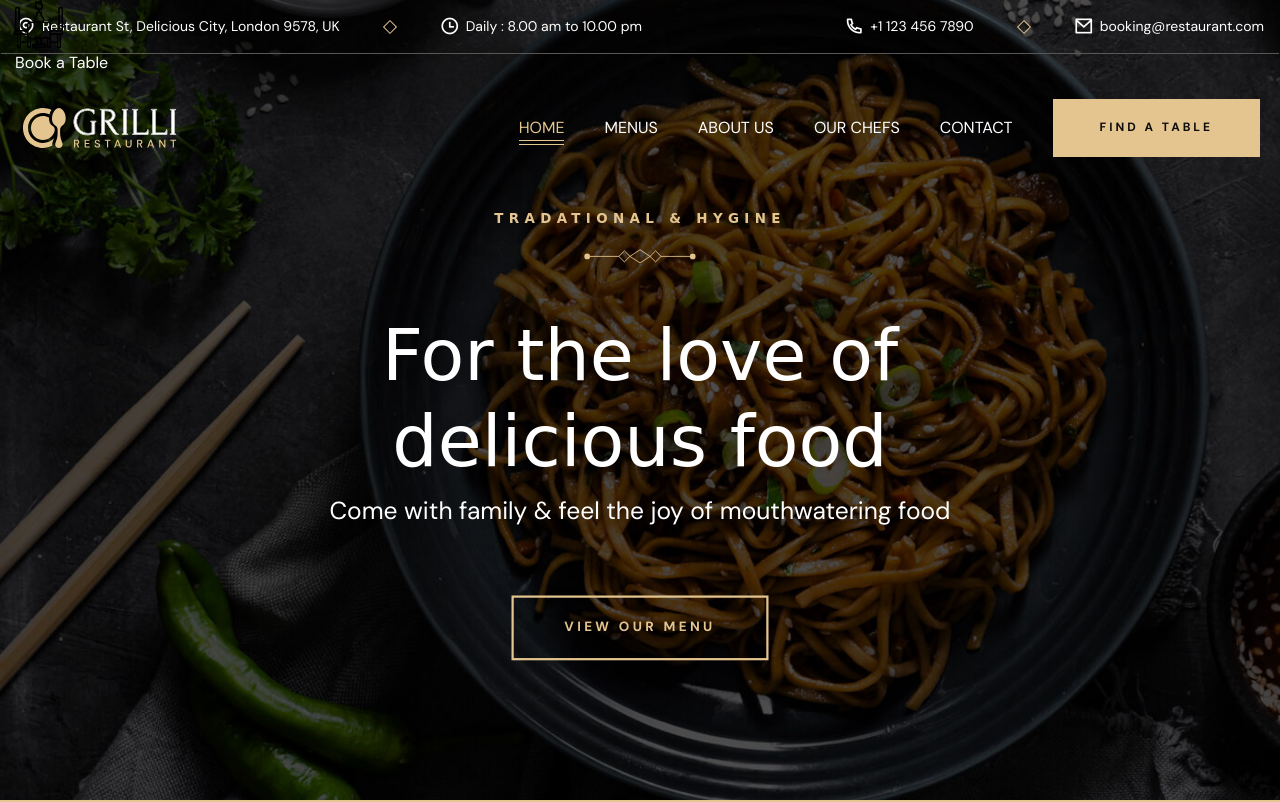
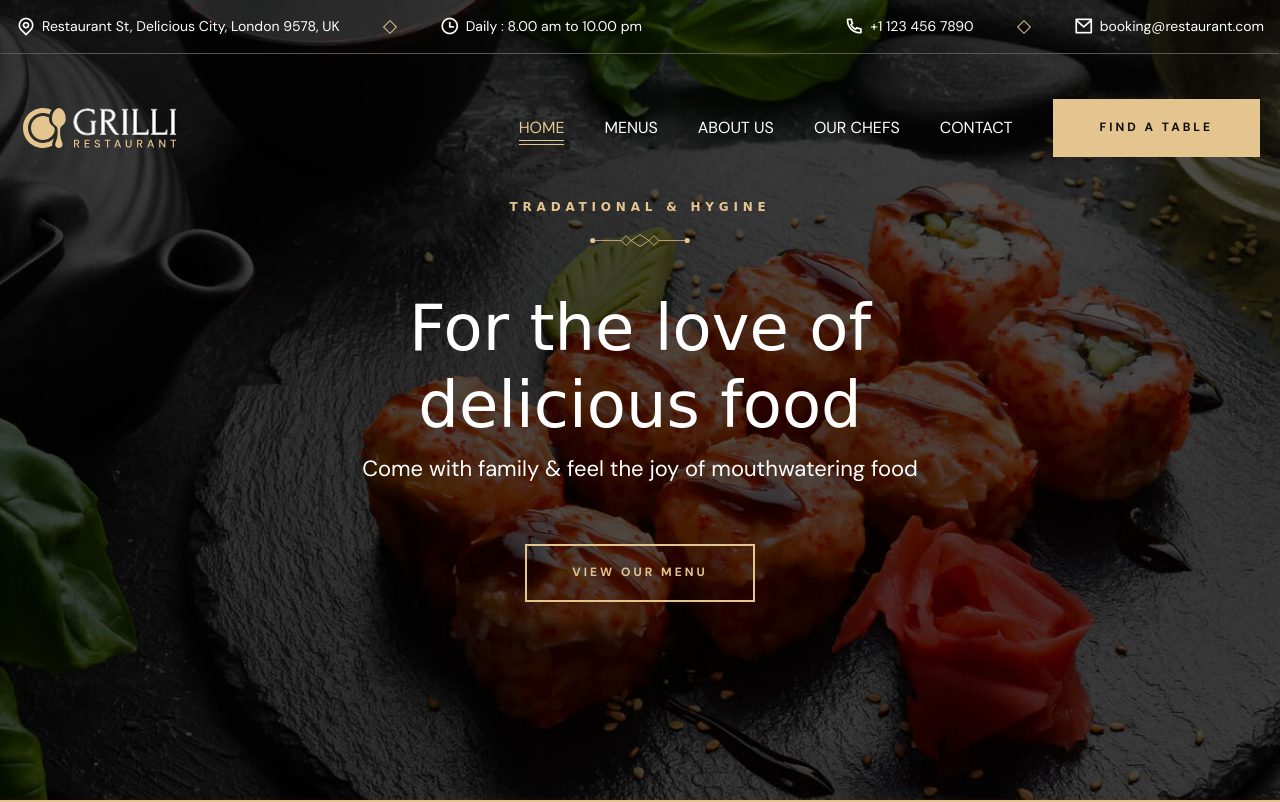
Before and after one commit to Krzysiek756/Grilli-Restaurant, a website: page src/index.pug in a window 1280 px wide. Shown: the top 802 px of the page. Drawn offline with nearby package versions, Linux system fonts and the light colour scheme; files that its build step writes are made by us from their sources; a web font is replaced by a local one.

Commit message:
repair background image problem

```diff
--- a/src/parts/content.pug
+++ b/src/parts/content.pug
@@ -7,6 +7,7 @@
                 .hero__content#home
                     .hero__slider(data-hero-slider="")
                         .hero__slide.active(data-hero-slider-item="")
+                            .hero__bg
                             h3.slide__subtitle Tradational & Hygine
                             h1.slide__title For the love of delicious food
                             p.slide__p Come with family & feel the joy of mouthwatering food
@@ -14,6 +15,7 @@
                                 span.text.text-1 View Our Menu
                                 span.text.text-2(aria-hidden='true') View Our Menu
                         .hero__slide(data-hero-slider-item="")
+                            .hero__bg
                             h3.slide__subtitle delightful experience
                             h1.slide__title Flavors Inspired by the Seasons
                             p.slide__p Come with family & feel the joy of mouthwatering food
@@ -21,6 +23,7 @@
                                 span.text.text-1 View Our Menu
                                 span.text.text-2(aria-hidden='true') View Our Menu
                         .hero__slide(data-hero-slider-item="")
+                            .hero__bg
                             h3.slide__subtitle amazing & delicious
                             h1.slide__title Where every flavor tells a story
                             p.slide__p Come with family & feel the joy of mouthwatering food
--- a/src/scss/components/_container.scss
+++ b/src/scss/components/_container.scss
@@ -6,6 +6,8 @@
 .hero {
 
     margin-top: -22px;
+
+
 
 
 
@@ -18,6 +20,11 @@
 
     .container {
         max-width: unset;
+    }
+
+
+    &__content {
+        overflow: hidden;
     }
 
 
@@ -35,6 +42,51 @@
 
     }
 
+    &__bg {
+
+        background: url('/assets/img/hero-slider-2.jpg');
+        background-position: center center;
+        background-size: cover;
+        background-repeat: no-repeat;
+
+        position: absolute;
+        left: 0;
+        top: -50px;
+
+        background-color: red;
+        width: 100%;
+        height: 100vh;
+
+        z-index: -1;
+
+
+        @keyframes smoothScale {
+            0% {
+                transform: scale(1);
+            }
+
+            100% {
+                transform: scale(1.15);
+
+
+            }
+
+
+        }
+    }
+
+    &__image {
+        position: absolute;
+        z-index: 2;
+        bottom: 15px;
+        right: 15px;
+        background-color: $gold-crayola;
+        height: fit-content;
+        width: 110px;
+        height: 110px;
+        padding: 12px;
+    }
+
     &__slide {
         display: flex;
         flex-direction: column;
@@ -45,47 +97,22 @@
         visibility: hidden;
 
 
-        padding: 150px 0;
+        padding: 120px 0;
 
 
 
 
-        background: url('/assets/img/hero-slider-1.jpg');
-        background-position: center center;
-        background-size: cover;
-        background-repeat: no-repeat;
-        width: 100%;
-
-
-
-
-        z-index: -1;
-
-
-        position: absolute;
-        left: 0;
 
 
 
         &.active {
             opacity: 1;
             visibility: visible;
-            animation: smoothScale 7s linear forwards;
 
 
 
-            @keyframes smoothScale {
-                0% {
-                    transform: scale(1);
-                }
-
-                100% {
-                    transform: scale(1.15);
-
-
-                }
-
-
+            .hero__bg {
+                animation: smoothScale 7s linear forwards;
             }
 
         }
@@ -146,9 +173,11 @@
             font-size: $fontSize-body-2;
             text-align: unset;
             margin-bottom: 60px;
+            min-width: 400px;
 
             @include sm {
                 font-size: 2.2rem;
+
             }
         }
 
--- a/src/scss/components/_header.scss
+++ b/src/scss/components/_header.scss
@@ -144,7 +144,7 @@
         margin: 12px 16px;
         position: relative;
         display: flex;
-
+        z-index: 12;
         height: fit-content;
 
 
```
Also changed, not shown: assets/css/main.min.css, index.html.
